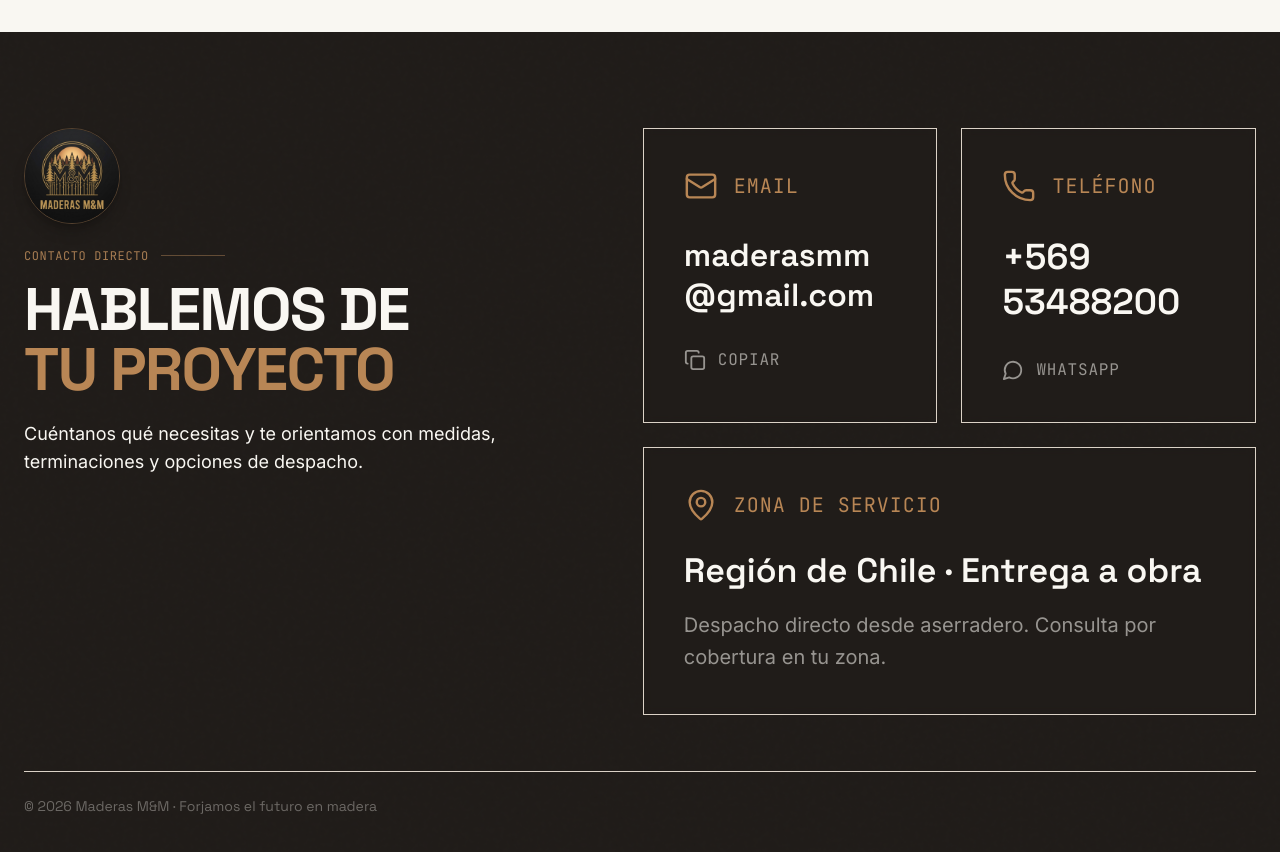
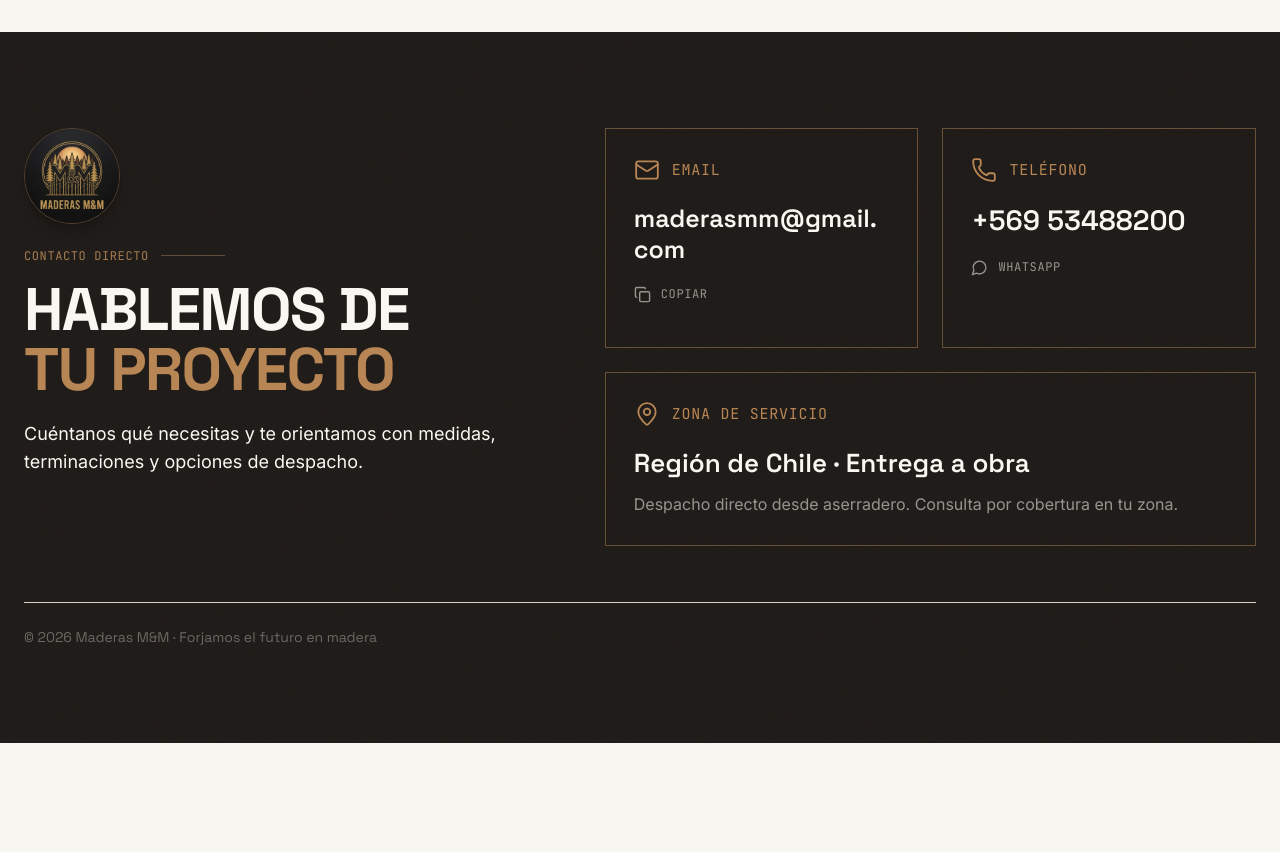
Before and after one commit to mirandagyelyag-lang/Web-maderas-mm, a React (Vite) app: page / in a window 1280 px wide. Shown: the part 5560-6412 px from the top of the page. After the commit the page ends 6303 px from the top, so only its background shows below. Built offline with nearby package versions, Linux system fonts and the light colour scheme.

Commit message:
Reducir tarjetas de contacto y usar bordes cafe

```diff
--- a/src/components/Footer.jsx
+++ b/src/components/Footer.jsx
@@ -20,7 +20,7 @@ export default function Footer() {
       <div className="absolute inset-0 grain-overlay opacity-10 pointer-events-none" />
 
       <div className="max-w-7xl mx-auto px-5 sm:px-6 py-14 sm:py-20 md:py-24 relative z-10">
-        <div className="grid grid-cols-1 lg:grid-cols-[0.95fr_1.05fr] gap-10 lg:gap-16 items-start">
+        <div className="grid grid-cols-1 lg:grid-cols-[0.9fr_1.1fr] gap-8 lg:gap-12 items-start">
           {/* Intro */}
           <div>
             <img
@@ -50,42 +50,42 @@ export default function Footer() {
           {/* Contact cards */}
           <div className="grid grid-cols-1 md:grid-cols-2 gap-5 sm:gap-6">
             {/* Email */}
-            <div className="min-h-[290px] border border-[#A67C52]/28 bg-[#2A2929]/78 backdrop-blur-sm p-8 sm:p-10 flex flex-col justify-start">
-              <div className="flex items-center gap-4 mb-8">
-                <Mail size={34} strokeWidth={1.7} className="text-[#B88655] shrink-0" />
-                <span className="font-mono-tech text-[18px] sm:text-[20px] uppercase tracking-[0.14em] text-[#B88655]">
+            <div className="min-h-[220px] border border-[#A67C52]/55 bg-[#2A2929]/78 backdrop-blur-sm p-6 sm:p-7 flex flex-col justify-start">
+              <div className="flex items-center gap-3 mb-5">
+                <Mail size={26} strokeWidth={1.7} className="text-[#B88655] shrink-0" />
+                <span className="font-mono-tech text-[14px] sm:text-[15px] uppercase tracking-[0.14em] text-[#B88655]">
                   Email
                 </span>
               </div>
 
               <a
                 href={`mailto:${email}`}
-                className="font-heading font-semibold text-[28px] sm:text-[30px] lg:text-[32px] leading-tight text-[#F9F7F2] hover:text-[#C99561] transition-colors break-all"
+                className="font-heading font-semibold text-[22px] sm:text-[24px] lg:text-[25px] leading-tight text-[#F9F7F2] hover:text-[#C99561] transition-colors break-all"
               >
                 {email}
               </a>
 
               <button
                 onClick={copyEmail}
-                className="mt-8 inline-flex items-center gap-3 self-start font-mono-tech text-[16px] uppercase tracking-[0.12em] text-[#F9F7F2]/55 hover:text-[#C99561] transition-colors"
+                className="mt-5 inline-flex items-center gap-2.5 self-start font-mono-tech text-[12px] uppercase tracking-[0.12em] text-[#F9F7F2]/55 hover:text-[#C99561] transition-colors"
               >
-                {copied ? <Check size={22} /> : <Copy size={22} />}
+                {copied ? <Check size={17} /> : <Copy size={17} />}
                 {copied ? "Copiado" : "Copiar"}
               </button>
             </div>
 
             {/* Phone */}
-            <div className="min-h-[290px] border border-[#A67C52]/28 bg-[#2A2929]/78 backdrop-blur-sm p-8 sm:p-10 flex flex-col justify-start">
-              <div className="flex items-center gap-4 mb-8">
-                <Phone size={34} strokeWidth={1.7} className="text-[#B88655] shrink-0" />
-                <span className="font-mono-tech text-[18px] sm:text-[20px] uppercase tracking-[0.14em] text-[#B88655]">
+            <div className="min-h-[220px] border border-[#A67C52]/55 bg-[#2A2929]/78 backdrop-blur-sm p-6 sm:p-7 flex flex-col justify-start">
+              <div className="flex items-center gap-3 mb-5">
+                <Phone size={26} strokeWidth={1.7} className="text-[#B88655] shrink-0" />
+                <span className="font-mono-tech text-[14px] sm:text-[15px] uppercase tracking-[0.14em] text-[#B88655]">
                   Teléfono
                 </span>
               </div>
 
               <a
                 href={`tel:+${phoneRaw}`}
-                className="font-heading font-semibold text-[31px] sm:text-[34px] lg:text-[36px] leading-tight text-[#F9F7F2] hover:text-[#C99561] transition-colors"
+                className="font-heading font-semibold text-[24px] sm:text-[27px] lg:text-[28px] leading-tight text-[#F9F7F2] hover:text-[#C99561] transition-colors"
               >
                 {phone}
               </a>
@@ -94,26 +94,26 @@ export default function Footer() {
                 href={`https://wa.me/${phoneRaw}`}
                 target="_blank"
                 rel="noopener noreferrer"
-                className="mt-8 inline-flex items-center gap-3 self-start font-mono-tech text-[16px] uppercase tracking-[0.12em] text-[#F9F7F2]/55 hover:text-[#C99561] transition-colors"
+                className="mt-5 inline-flex items-center gap-2.5 self-start font-mono-tech text-[12px] uppercase tracking-[0.12em] text-[#F9F7F2]/55 hover:text-[#C99561] transition-colors"
               >
-                <MessageCircle size={22} />
+                <MessageCircle size={17} />
                 WhatsApp
               </a>
             </div>
 
             {/* Service */}
-            <div className="md:col-span-2 border border-[#A67C52]/28 bg-[#2A2929]/78 backdrop-blur-sm p-8 sm:p-10">
-              <div className="flex items-center gap-4 mb-7">
-                <MapPin size={34} strokeWidth={1.7} className="text-[#B88655] shrink-0" />
-                <span className="font-mono-tech text-[18px] sm:text-[20px] uppercase tracking-[0.14em] text-[#B88655]">
+            <div className="md:col-span-2 border border-[#A67C52]/55 bg-[#2A2929]/78 backdrop-blur-sm p-6 sm:p-7">
+              <div className="flex items-center gap-3 mb-5">
+                <MapPin size={26} strokeWidth={1.7} className="text-[#B88655] shrink-0" />
+                <span className="font-mono-tech text-[14px] sm:text-[15px] uppercase tracking-[0.14em] text-[#B88655]">
                   Zona de servicio
                 </span>
               </div>
 
-              <p className="font-heading font-semibold text-[28px] sm:text-[32px] lg:text-[34px] leading-tight text-[#F9F7F2]">
+              <p className="font-heading font-semibold text-[22px] sm:text-[24px] lg:text-[26px] leading-tight text-[#F9F7F2]">
                 Región de Chile · Entrega a obra
               </p>
-              <p className="text-[#F9F7F2]/55 text-[18px] sm:text-[20px] leading-relaxed mt-4 max-w-4xl">
+              <p className="text-[#F9F7F2]/55 text-[15px] sm:text-[16px] leading-relaxed mt-3 max-w-4xl">
                 Despacho directo desde aserradero. Consulta por cobertura en tu zona.
               </p>
             </div>
```
